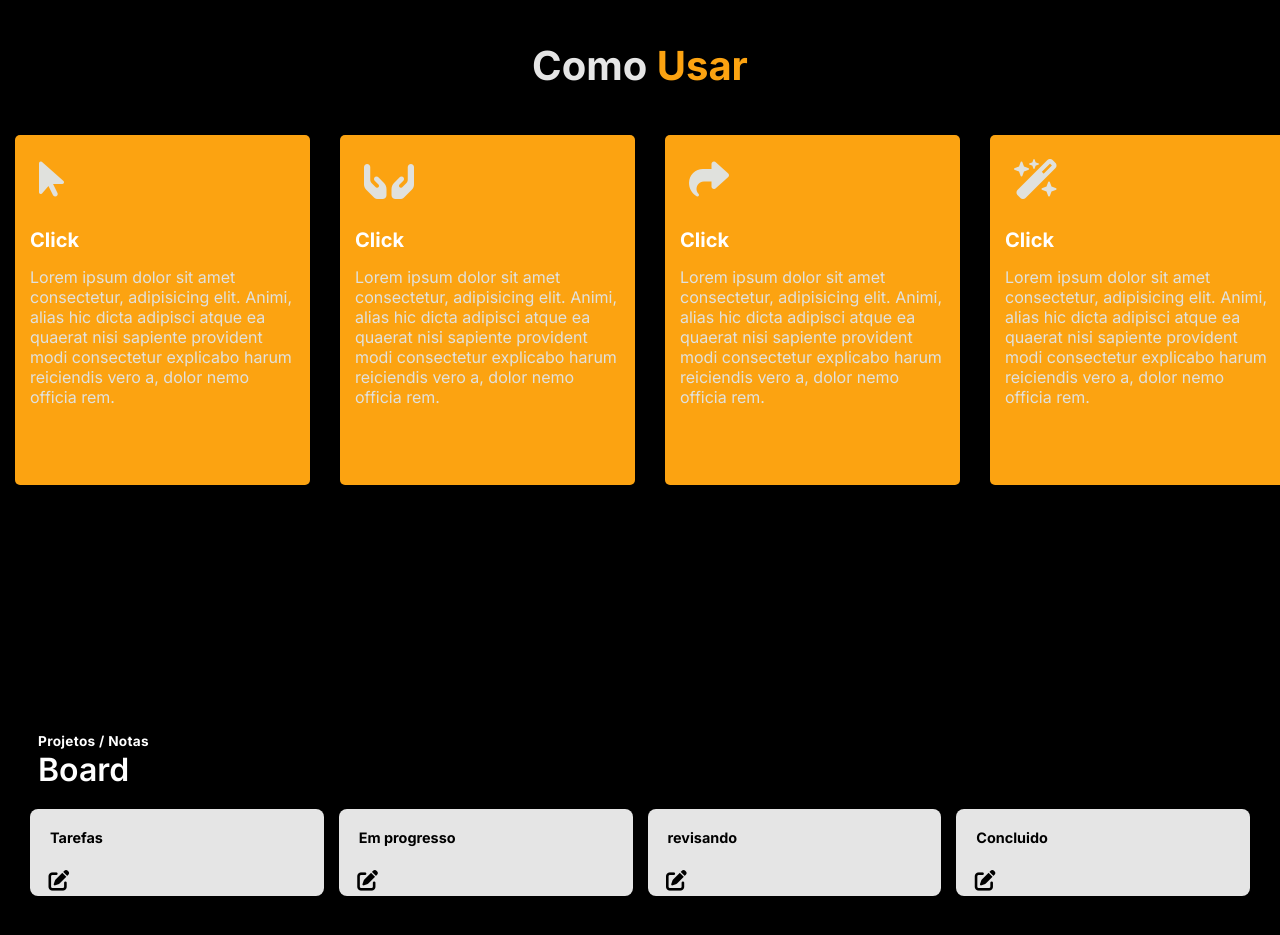
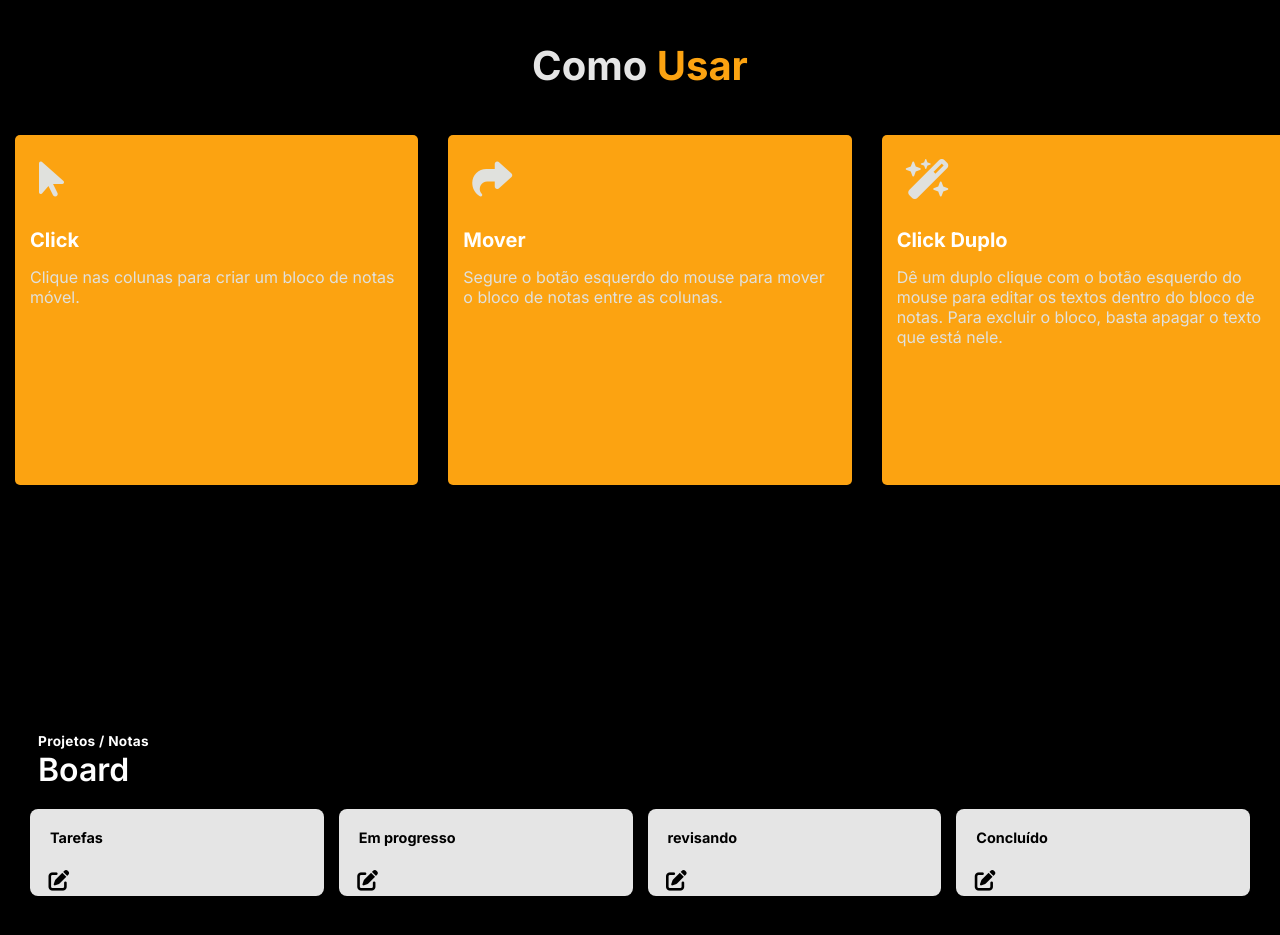
Before and after one commit to BrandonOficial/TopNote, a plain HTML site: page index.html in a window 1280 px wide. Shown: the part 820-1755 px from the top of the page. Drawn offline with nearby package versions, Linux system fonts and the light colour scheme.

Commit message:
Update index.html

```diff
--- a/index.html
+++ b/index.html
@@ -1,5 +1,5 @@
 <!DOCTYPE html>
-<html lang="en">
+<html lang="pt-br">
   <head>
     <meta charset="UTF-8" />
     <meta name="viewport" content="width=device-width, initial-scale=1.0" />
@@ -85,25 +85,19 @@
             <div class="box">
                 <i class="fa-solid fa-arrow-pointer"></i>
                 <h4>Click</h4>
-                <p>Lorem ipsum dolor sit amet consectetur, adipisicing elit. Animi, alias hic dicta adipisci atque ea quaerat nisi sapiente provident modi consectetur explicabo harum reiciendis vero a, dolor nemo officia rem.</p>
-            </div>
-
-            <div class="box">
-                <i class="fa-solid fa-hands-holding"></i>
-                <h4>Click</h4>
-                <p>Lorem ipsum dolor sit amet consectetur, adipisicing elit. Animi, alias hic dicta adipisci atque ea quaerat nisi sapiente provident modi consectetur explicabo harum reiciendis vero a, dolor nemo officia rem.</p>
+                <p>Clique nas colunas para criar um bloco de notas móvel.</p>
             </div>
 
             <div class="box">
                 <i class="fa-solid fa-share"></i>
-                <h4>Click</h4>
-                <p>Lorem ipsum dolor sit amet consectetur, adipisicing elit. Animi, alias hic dicta adipisci atque ea quaerat nisi sapiente provident modi consectetur explicabo harum reiciendis vero a, dolor nemo officia rem.</p>
+                <h4>Mover</h4>
+                <p>Segure o botão esquerdo do mouse para mover o bloco de notas entre as colunas.</p>
             </div>
 
             <div class="box">
                 <i class="fa-solid fa-wand-magic-sparkles"></i>
-                <h4>Click</h4>
-                <p>Lorem ipsum dolor sit amet consectetur, adipisicing elit. Animi, alias hic dicta adipisci atque ea quaerat nisi sapiente provident modi consectetur explicabo harum reiciendis vero a, dolor nemo officia rem.</p>
+                <h4>Click Duplo</h4>
+                <p>Dê um duplo clique com o botão esquerdo do mouse para editar os textos dentro do bloco de notas. Para excluir o bloco, basta apagar o texto que está nele.</p>
             </div>
          </div>
      </div>
@@ -134,12 +128,13 @@
         </section>
 
         <section class="column">
-          <h2 class="column__title">Concluido</h2>
+          <h2 class="column__title">Concluído</h2>
 
           <section class="column__cards"><i class="fa-solid fa-pen-to-square"></i></section>
         </section>
       </section>
     </main>
+
     <!-- swiper CSS-->
     <script src="https://cdnjs.cloudflare.com/ajax/libs/Swiper/11.0.5/swiper-bundle.min.js"></script>
     <script src="script.js"></script>
```
